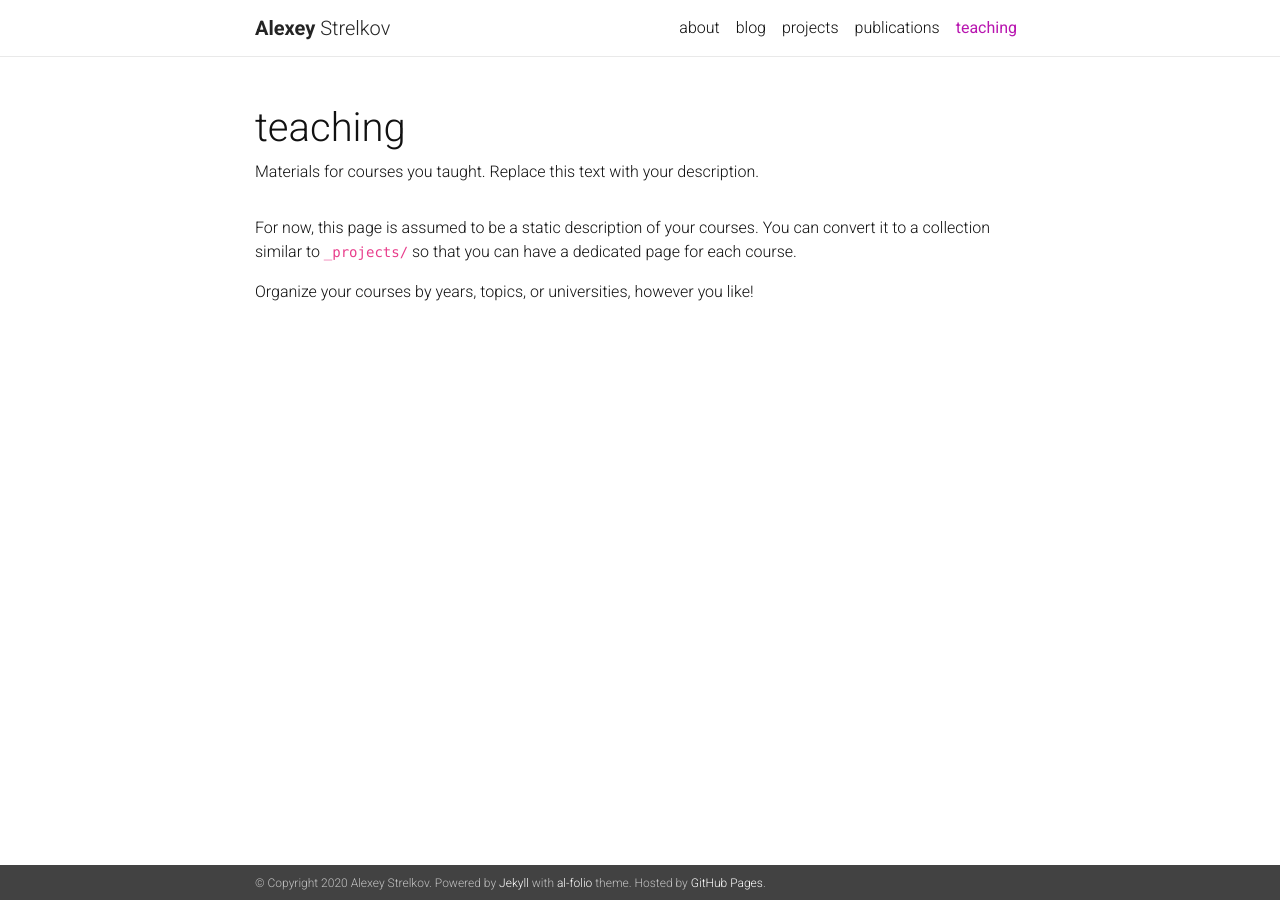
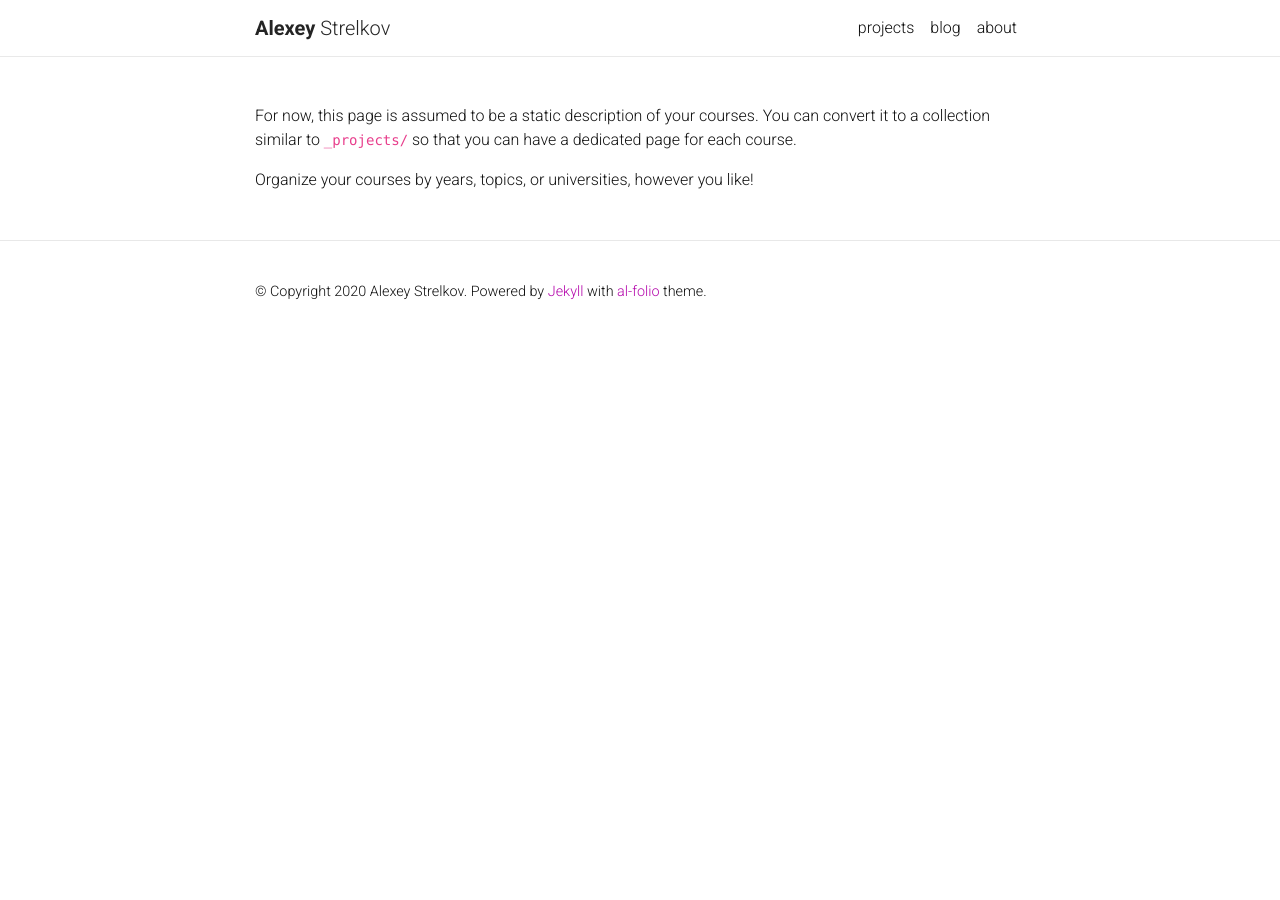
Before and after one commit to DataGreed/datagreed.pro, a Jekyll site: the page built from _pages/teaching.md, in a window 1280 px wide. Built offline with Jekyll 4.4.1, drawn with Linux system fonts in a browser that asks for light colours; nearby versions of some CDN libraries; our own code applies the rules of GitHub Pages for plain Markdown files; a style sheet for code colours, icons or effects is not loaded.

Commit message:
more or less

```diff
--- a/_config.yml
+++ b/_config.yml
@@ -11,10 +11,9 @@
   A simple, whitespace theme for academics. Based on [*folio](https://github.com/bogoli/-folio) design.
 footer_text: >
   Powered by <a href="http://jekyllrb.com/" target="_blank">Jekyll</a> with <a href="https://github.com/alshedivat/al-folio">al-folio</a> theme.
-  Hosted by <a href="https://pages.github.com/" target="_blank">GitHub Pages</a>.
 
 url:  # the base hostname & protocol for your site
-baseurl: / # the subpath of your site, e.g. /blog/
+baseurl:  # the subpath of your site, e.g. /blog/
 last_updated: false # set to true if you want to display last updated in the footer
 
 # -----------------------------------------------------------------------------
@@ -22,7 +21,7 @@
 # -----------------------------------------------------------------------------
 
 navbar_fixed: true
-footer_fixed: true
+footer_fixed: false
 # TODO: add layout settings (single page vs. multi-page)
 
 # -----------------------------------------------------------------------------
@@ -50,7 +49,7 @@
 blogger_url: # your blogger URL
 
 contact_note: >
-  You can also drop me a line <a href="t.me/datagreed">on telegram</a> – I check it often
+  You can also drop me a line <a href="https://t.me/datagreed" target="_blank">on telegram</a> – I check it often
 
 google_analytics: UA-XXXXXXXXX # out your google-analytics code
 
--- a/_includes/header.html
+++ b/_includes/header.html
@@ -22,15 +22,22 @@
       </button>
       <div class="collapse navbar-collapse text-right" id="navbarNav">
         <ul class="navbar-nav ml-auto flex-nowrap">
-          <!-- About -->
-          <li class="nav-item {% if page.title == 'about' %}active{% endif %}">
-            <a class="nav-link" href="{{ '/' | relative_url }}">
-              about
-              {% if page.title == "about" %}
-                <span class="sr-only">(current)</span>
+
+          <!-- Other pages -->
+          {% assign sorted_pages = site.pages | sort: "title" %}
+          {% for p in sorted_pages %}
+          {% if p.nav and p.autogen == nil %}
+          <li class="nav-item {% if page.title == p.title %}active{% endif %}">
+            <a class="nav-link" href="{{ p.url | relative_url }}">
+              {{ p.title }}
+              {% if page.title == p.title %}
+              <span class="sr-only">(current)</span>
               {% endif %}
             </a>
           </li>
+          {% endif %}
+          {% endfor %}
+
           {% if site.blog_name %}
           <!-- Blog -->
           <li class="nav-item {% if page.url contains 'blog' %}active{% endif %}">
@@ -42,20 +49,18 @@
             </a>
           </li>
           {% endif %}
-          <!-- Other pages -->
-          {% assign sorted_pages = site.pages | sort: "title" %}
-          {% for p in sorted_pages %}
-          {% if p.nav and p.autogen == nil %}
-          <li class="nav-item {% if page.title == p.title %}active{% endif %}">
-              <a class="nav-link" href="{{ p.url | relative_url }}">
-                {{ p.title }}
-                {% if page.title == p.title %}
+
+          <!-- About -->
+          <li class="nav-item {% if page.title == 'about' %}active{% endif %}">
+            <a class="nav-link" href="{{ '/' | relative_url }}">
+              about
+              {% if page.title == "about" %}
                 <span class="sr-only">(current)</span>
-                {% endif %}
-              </a>
+              {% endif %}
+            </a>
           </li>
-          {% endif %}
-          {% endfor %}
+
+
         </ul>
       </div>
     </div>
--- a/_layouts/about.html
+++ b/_layouts/about.html
@@ -36,6 +36,10 @@
       {% include selected_papers.html %}
     {% endif %}
 
+    <div class="publications">
+      <h2>Recent Projects</h2>
+    </div>
+
     {% if page.social %}
     <div class="social">
       {% include social.html %}
```
Also changed, not shown: _pages/about.md (+1 -0 lines), _pages/publications.md (+6 -6 lines), _pages/teaching.md (+5 -5 lines).
